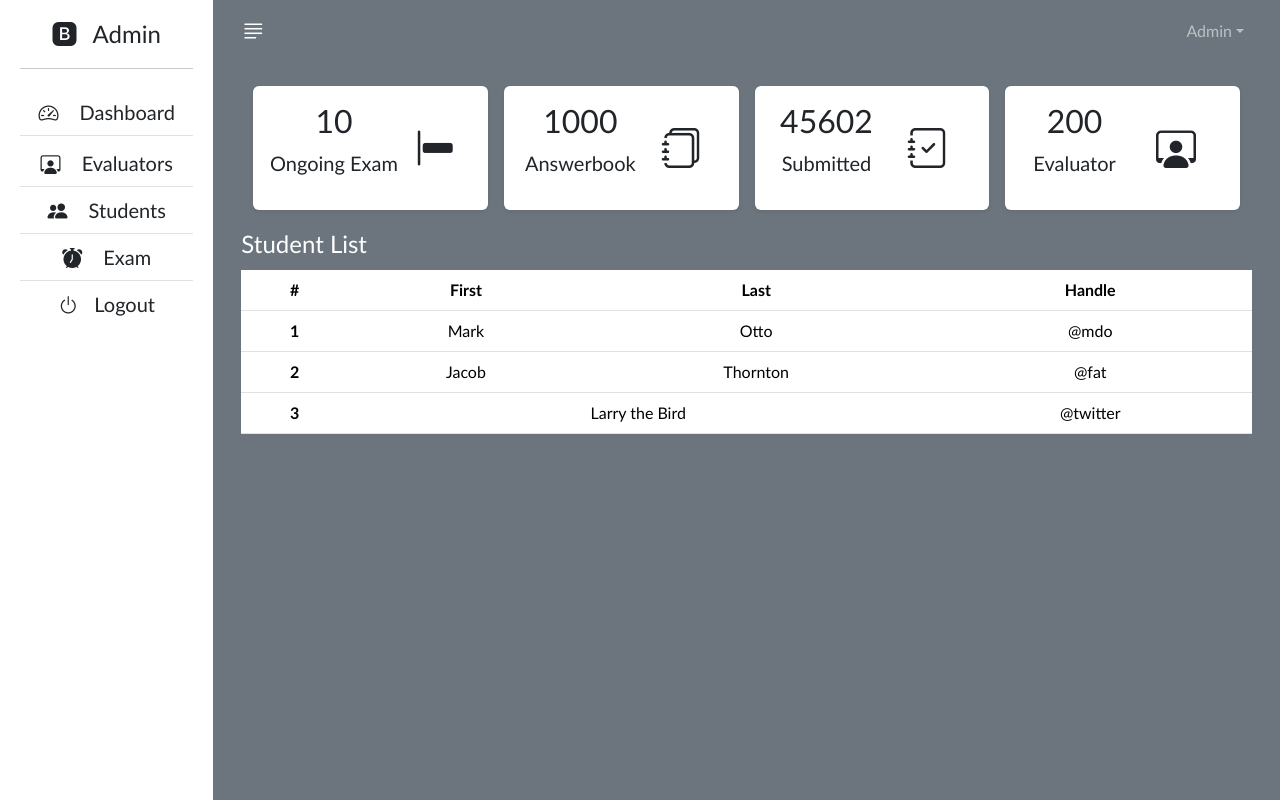
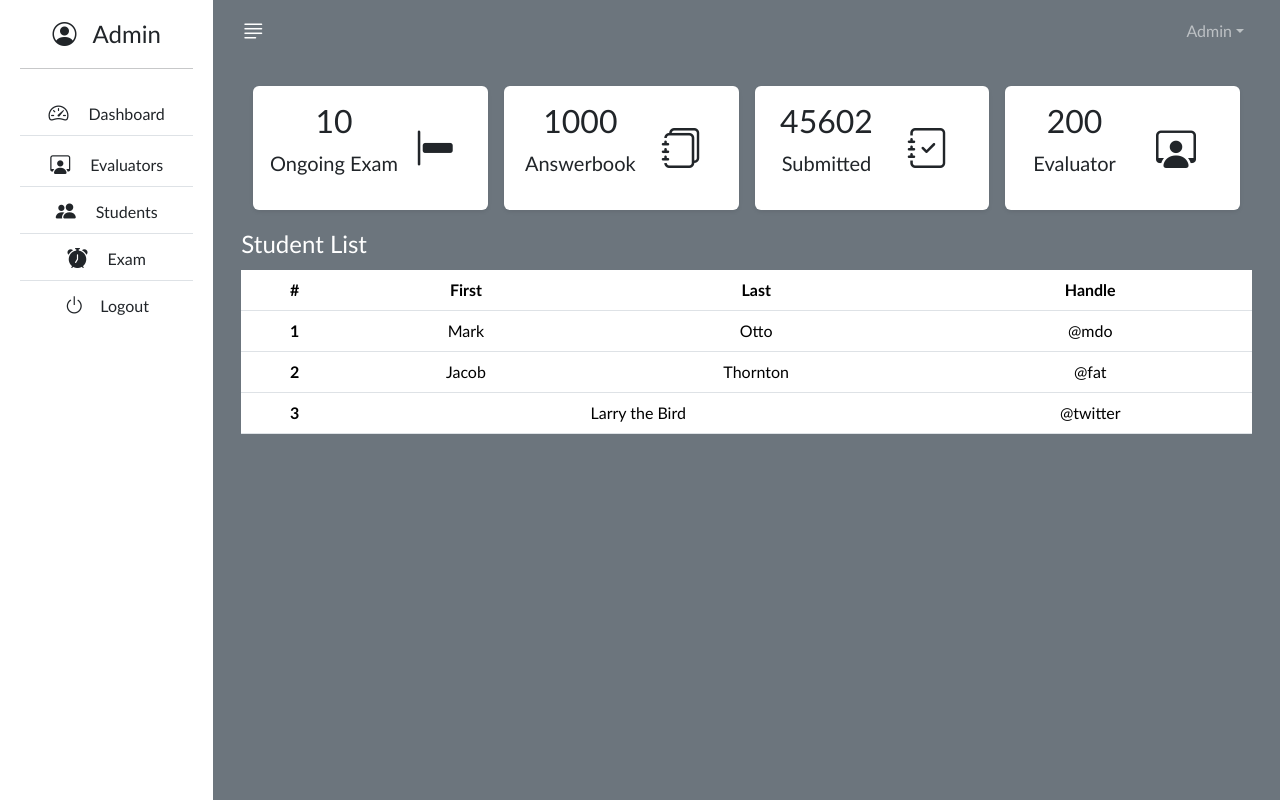
Before and after one commit to Kushalobroy/Written-Examination-System-Using-Blockchain-IPFS-and-Machine-Learning, a React (Create React App) app: page /Admin in a window 1280 px wide. Built offline with nearby package versions, Linux system fonts and the light colour scheme.

Commit message:
initial commit

```diff
--- a/src/Admin/Ahome.jsx
+++ b/src/Admin/Ahome.jsx
@@ -12,10 +12,10 @@ function Ahome() {
 
     <div className="container-fluid bg-secondary min-vh-100">
       <div className="row">
-          {toggle && <div className="col-2 bg-white vh-100 position-fixed">
+          {toggle && <div className="col-4 col-md-2  bg-white vh-100 position-fixed">
           <Sidebar />
           </div>}
-         {toggle && <div className="col-2"></div>}
+         {toggle && <div className="col-4 col-md-2"></div>}
           <div className="col">
             <Home Toggle={Toggle}/>
           </div>
--- a/src/Admin/Nav.jsx
+++ b/src/Admin/Nav.jsx
@@ -1,5 +1,6 @@
 import React from 'react'
 import 'bootstrap/js/dist/dropdown'
+import 'bootstrap/js/dist/collapse'
 function nav({Toggle}) {
     return (
         <nav className="navbar navbar-expand-sm navbar-dark bg-transparent">
@@ -14,10 +15,11 @@ function nav({Toggle}) {
                         <a className="nav-link dropdown-toggle" href="#" id="dropdownId" data-bs-toggle="dropdown" aria-haspopup="true" aria-expanded="true">
                             Admin
                         </a>
-                        <div className="dropdown-menu" aria-labelledby="dropdownId">
-                            <a className="dropdown-item" href="#">Profile</a>
-                            <a className="dropdown-item" href="#">Logout</a>
+                       <div className="dropdown-menu" aria-labelledby="dropdownId">
+                           <li><a className="dropdown-item" href="">Profile</a></li>
+                           <li><a className="dropdown-item" href="">Logout</a></li>
                         </div>
+
                     </li>
                 </ul>
             </div>
--- a/src/Admin/sidebar.jsx
+++ b/src/Admin/sidebar.jsx
@@ -7,30 +7,30 @@ function sidebar() {
   return (
     <div className='bg-white sidebar p-2'>
        <div className='m-2'>
-            <i className='bi bi-bootstrap-fill me-3 fs-4'></i>
+            <i className='bi bi-person-circle me-3 fs-4'></i>
             <span className='brand-name fs-4'>Admin</span>
        </div>
        <hr className='text-dark'/>
        <div className='list-group list-group-flush '>
             <a className='list-group-item py-2 my-1' href="">
                 <i className='bi bi-speedometer2 fs-5 me-3'></i>
-                <span className='fs-5'> Dashboard</span>
+                <span > Dashboard</span>
             </a>
             <a className='list-group-item py-2' href="">
                 <i className='bi bi-person-workspace fs-5 me-3'></i>
-                <span className='fs-5'> Evaluators</span>
+                <span> Evaluators</span>
             </a>
             <a className='list-group-item py-2' href="">
                 <i className='bi bi-people-fill fs-5 me-3'></i>
-                <span className='fs-5'> Students</span>
+                <span> Students</span>
             </a>
             <a className='list-group-item py-2' href="">
                 <i className='bi bi-alarm-fill fs-5 me-3'></i>
-                <span className='fs-5'> Exam</span>
+                <span > Exam</span>
             </a>
             <a className='list-group-item py-2' href="">
                 <i className='bi bi-power fs-5 me-3'></i>
-                <span className='fs-5'>Logout</span>
+                <span >Logout</span>
             </a>
        </div>
     </div>
```
